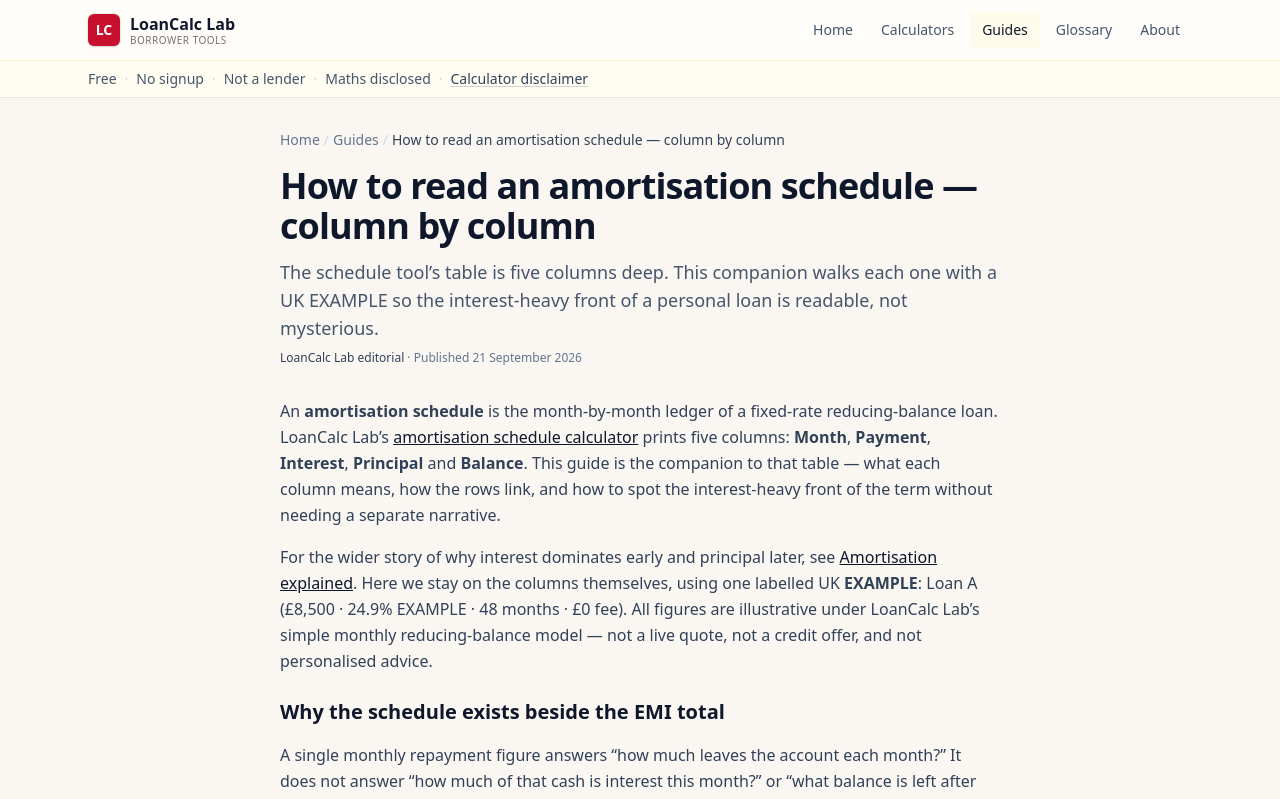
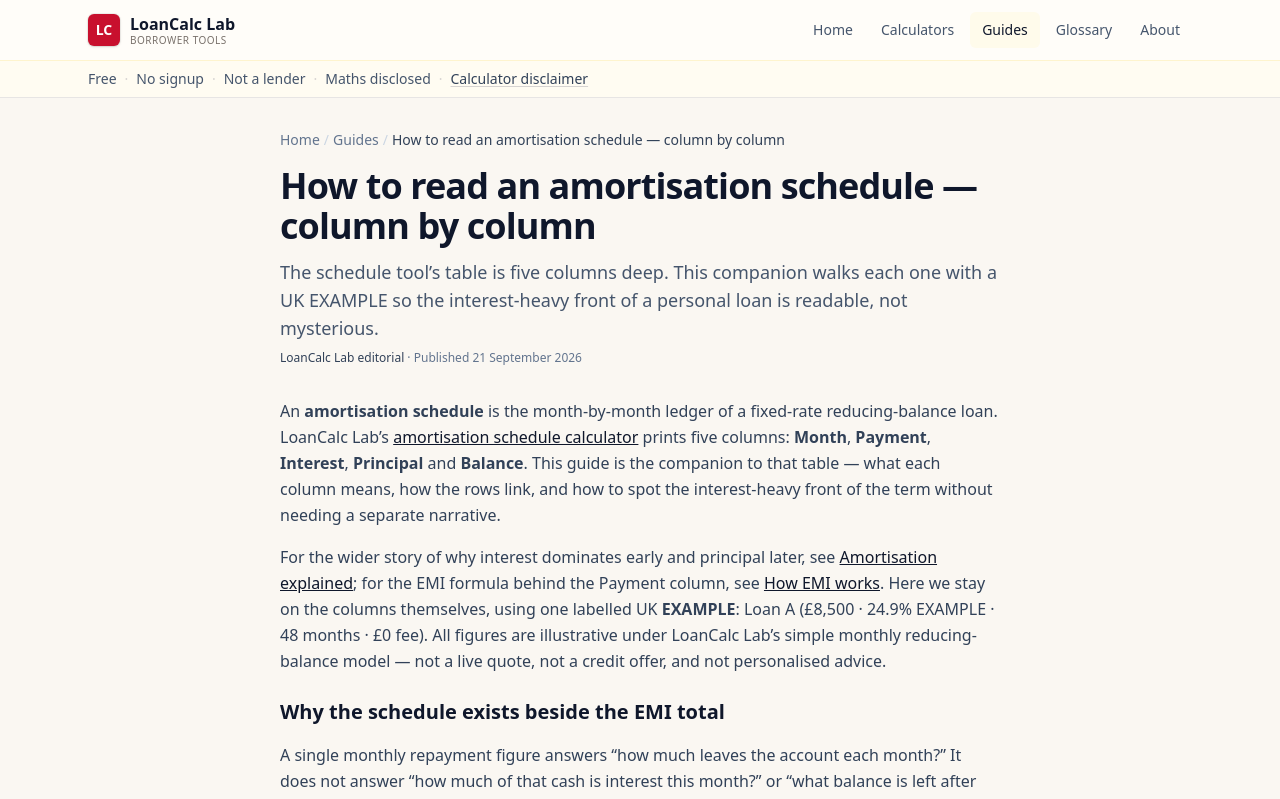
Before and after one commit to Roderz-89/loancalc-lab, a Next.js app: page /guides/how-to-read-an-amortisation-schedule in a window 1280 px wide. Shown: the top 799 px of the page. Built offline with nearby package versions, Linux system fonts and the light colour scheme.

Commit message:
Guide: how-to-read-an-amortisation-schedule — Loan A column walkthrough
Publish-ready companion to the amortisation calculator; EXAMPLE Loan A rows;
cross-link amortisation-explained + how-emi-works; updated 2026-09-21.

```diff
--- a/src/app/guides/how-to-read-an-amortisation-schedule/page.tsx
+++ b/src/app/guides/how-to-read-an-amortisation-schedule/page.tsx
@@ -30,6 +30,7 @@ export default function Page() {
           href: "/guides/amortisation-explained",
           label: "Amortisation explained — how to read a loan schedule",
         },
+        { href: "/guides/how-emi-works", label: "How EMI works" },
         { href: "/calculators/personal-loan-emi", label: "Personal loan / EMI calculator" },
         { href: "/glossary/amortisation", label: "Amortisation glossary" },
       ]}
@@ -49,6 +50,10 @@ export default function Page() {
         For the wider story of why interest dominates early and principal later, see{" "}
         <Link href="/guides/amortisation-explained" className="text-slate-900 underline">
           Amortisation explained
+        </Link>
+        ; for the EMI formula behind the Payment column, see{" "}
+        <Link href="/guides/how-emi-works" className="text-slate-900 underline">
+          How EMI works
         </Link>
         . Here we stay on the columns themselves, using one labelled UK{" "}
         <strong>EXAMPLE</strong>: Loan A (£8,500 · 24.9% EXAMPLE · 48 months · £0 fee). All figures
```
